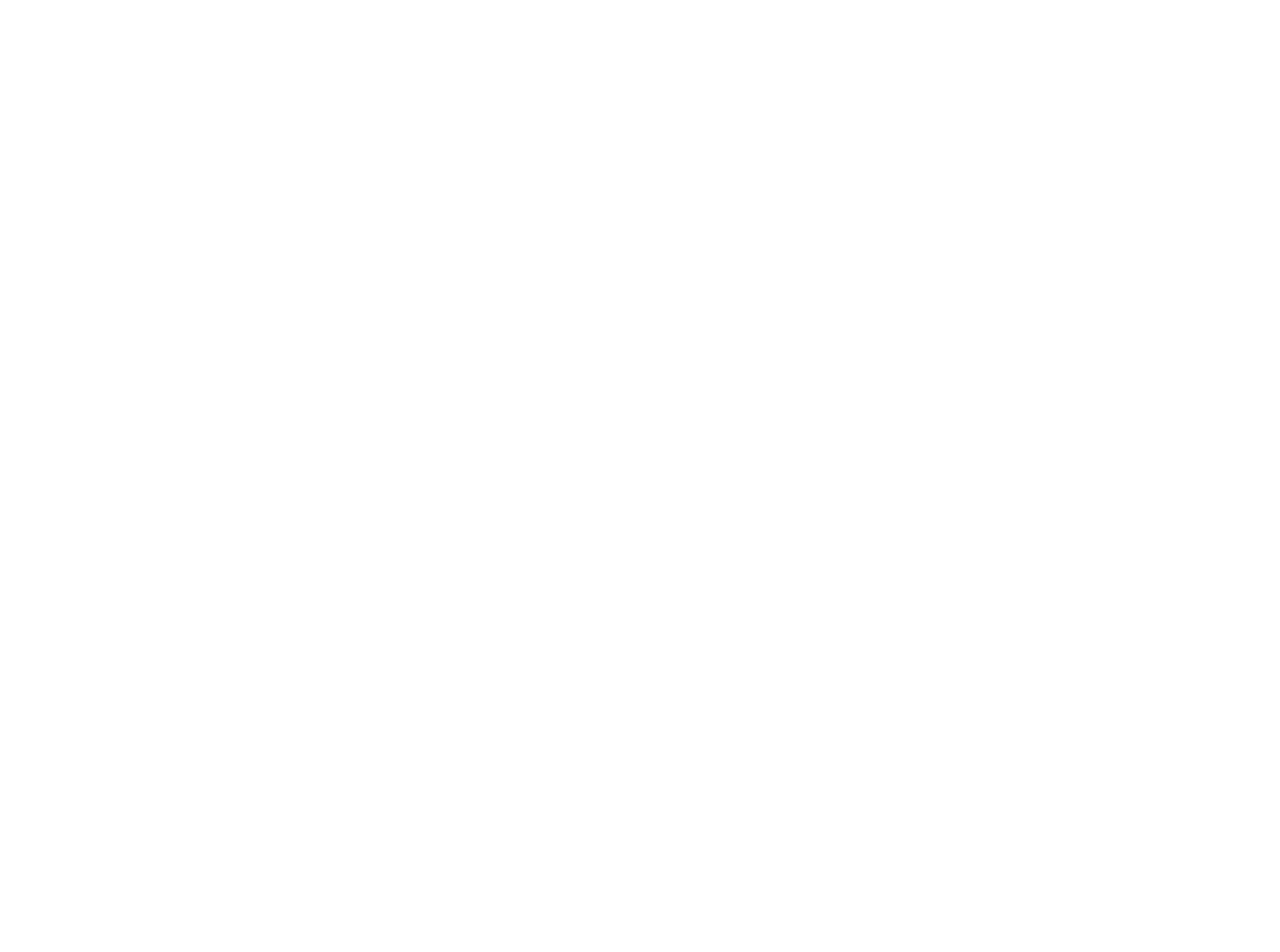
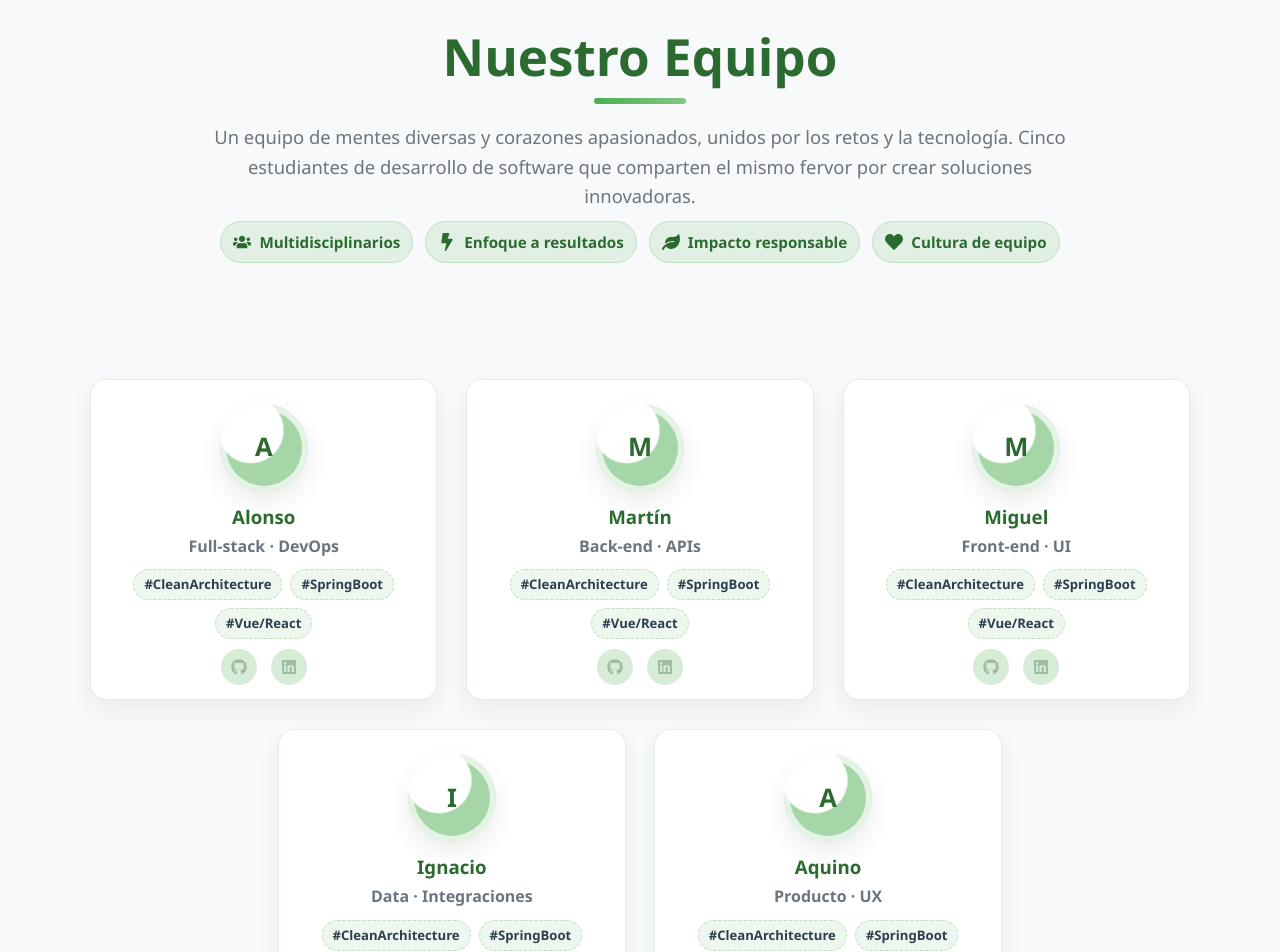
Before and after one commit to Zucane/zucane_frontend, a React app: page /team in a window 1280 px wide. Before the commit this address had no page. Shown: the part 180-1132 px from the top of the page. Before the commit the page ends 800 px from the top, so only its background shows below. Built offline with nearby package versions, Linux system fonts and the light colour scheme; the HTML template or start-up script is replaced by a standard one.

Commit message:
[ADD] added team view

```diff
--- a/src/App.jsx
+++ b/src/App.jsx
@@ -13,6 +13,7 @@
 import User from './components/public/User';
 import Propuesta from './components/public/Propuesta';
 import Impacto from './components/public/Impacto';
+import Team from './components/public/Team';
 
 export default function App() {
   return (
@@ -24,6 +25,7 @@
         <Route path="/user" element={<User />} />
         <Route path="/proposal" element={<Propuesta />} />
         <Route path="/impact" element={<Impacto />} />
+        <Route path="/team" element={<Team />} />
         <Route path="/login" element={<Login />} />
         <Route path="/register" element={<Register />} />
         <Route path="/business" element={<BusinessDashboard/>}/>
--- a/src/components/public/Landing.jsx
+++ b/src/components/public/Landing.jsx
@@ -123,7 +123,7 @@
 
       <section className="hero-section">
         <div className="hero-content">
-          <h1 className="hero-title">CO₂ Coin</h1>
+          <h1 className="hero-title">Zucoin</h1>
           <p className="hero-subtitle">
             Transforma el CO₂ capturado por la caña de azúcar de Xochitepec en tokens digitales sostenibles
           </p>
@@ -243,15 +243,14 @@
         </div>
       </section>
 
-      {/* Section 3: CO₂ Coin */}
       <section id="co2-coin" className="section">
-        <h2 className="section-title">CO₂ Coin</h2>
+        <h2 className="section-title">ZuCoin</h2>
         <div className="card">
           <h3 style={{ display: 'flex', alignItems: 'center', justifyContent: 'center', gap: '10px', color: 'var(--dark-green)', marginBottom: '1.5rem', fontSize: '1.5rem', textAlign: 'center' }}>
             <FaCertificate /> Conversión de CO₂ en Tokens Digitales
           </h3>
           <p style={{ textAlign: 'center', fontSize: '1.2rem', marginBottom: '2rem', color: 'var(--text-light)' }}>
-            <strong>Cada CO₂ Coin representa una porción del CO₂ capturado por la caña local</strong>
+            <strong>Cada ZuCoin representa una porción del CO₂ capturado por la caña local</strong>
           </p>
 
           <div className="card-grid">
@@ -272,7 +271,7 @@
             <div className="highlight-card">
               <h3><FaWind /> Tu Inversión Limpia el Aire</h3>
               <p>
-                Al adquirir CO₂ Coins, estás financiando directamente la captura
+                Al adquirir ZuCoins, estás financiando directamente la captura
                 de carbono y contribuyendo a un futuro más limpio.
               </p>
             </div>
@@ -280,7 +279,6 @@
         </div>
       </section>
 
-      {/* Section 4: Blockchain (Stellar) */}
       <section id="blockchain" className="section">
         <h2 className="section-title">Blockchain (Stellar)</h2>
         <div className="card">
@@ -297,7 +295,7 @@
               <h3 className="feature-title">Transparencia Total</h3>
               <p className="card-text">
                 Todas las transacciones son públicas y verificables en la blockchain,
-                garantizando la confianza en cada CO₂ Coin.
+                garantizando la confianza en cada ZuCoin.
               </p>
             </div>
             <div className="feature-item">
--- /dev/null
+++ b/src/components/public/Team.jsx
@@ -0,0 +1,89 @@
+import React, { useEffect, useState } from "react";
+import TopNavBar from "../TopNavBar";
+import { FaUsers, FaHeart, FaBolt, FaLeaf, FaGithub, FaLinkedin } from "react-icons/fa";
+
+const members = [
+  { name: "Alonso",   role: "Full-stack · DevOps",   gh: "", li: "" },
+  { name: "Martín",   role: "Back-end · APIs",       gh: "", li: "" },
+  { name: "Miguel",   role: "Front-end · UI",        gh: "", li: "" },
+  { name: "Ignacio",  role: "Data · Integraciones",  gh: "", li: "" },
+  { name: "Aquino",   role: "Producto · UX",         gh: "", li: "" },
+];
+
+// helper para iniciales
+const initials = (n) => n.split(/\s+/).map(p => p[0]).join("").slice(0,2).toUpperCase();
+
+export default function Team() {
+  const [scrollProgress, setScrollProgress] = useState(0);
+  useEffect(() => {
+    const onScroll = () => {
+      const st = window.scrollY || 0;
+      const dh = (document.documentElement.scrollHeight - window.innerHeight);
+      setScrollProgress(dh > 0 ? (st / dh) * 100 : 0);
+    };
+    window.addEventListener("scroll", onScroll, { passive: true });
+    onScroll();
+    return () => window.removeEventListener("scroll", onScroll);
+  }, []);
+
+  return (
+    <div className="landing-container team-bg">
+      <TopNavBar />
+      <div className="scroll-indicator" style={{ transform: `scaleX(${scrollProgress/100})` }} />
+
+      {/* HERO */}
+      <section className="team-hero">
+        <h1 className="team-title">Nuestro Equipo</h1>
+        <div className="team-underline" />
+        <p className="team-sub">
+          Un equipo de mentes diversas y corazones apasionados, unidos por los retos y la tecnología.
+          Cinco estudiantes de desarrollo de software que comparten el mismo fervor por crear soluciones innovadoras.
+        </p>
+
+        {/* badges con animación secuencial */}
+        <div className="solution-badges team-badges">
+          <span className="solution-badge"><FaUsers /> Multidisciplinarios</span>
+          <span className="solution-badge"><FaBolt /> Enfoque a resultados</span>
+          <span className="solution-badge"><FaLeaf /> Impacto responsable</span>
+          <span className="solution-badge"><FaHeart /> Cultura de equipo</span>
+        </div>
+      </section>
+
+      {/* GRID DE MIEMBROS */}
+      <section className="section">
+        <div className="team-grid">
+          {members.map((m) => (
+            <article className="team-card" key={m.name}>
+              <div className="team-avatar" aria-hidden="true">
+                <span>{initials(m.name)}</span>
+              </div>
+              <h3 className="team-name">{m.name}</h3>
+              <p className="team-role">{m.role}</p>
+
+              <div className="team-tags">
+                <span className="team-tag">#CleanArchitecture</span>
+                <span className="team-tag">#SpringBoot</span>
+                <span className="team-tag">#Vue/React</span>
+              </div>
+
+              <div className="team-links">
+                {m.gh ? <a href={m.gh} aria-label={`GitHub de ${m.name}`}><FaGithub/></a> : <span className="team-link-disabled"><FaGithub/></span>}
+                {m.li ? <a href={m.li} aria-label={`LinkedIn de ${m.name}`}><FaLinkedin/></a> : <span className="team-link-disabled"><FaLinkedin/></span>}
+              </div>
+            </article>
+          ))}
+        </div>
+      </section>
+
+      {/* MANIFIESTO */}
+      <section className="section">
+        <div className="team-callout">
+          <p>
+            Somos más que un equipo: una familia de creadores lista para dejar huella.
+            Disfrutamos el proceso, aprendemos juntos y construimos un futuro digital lleno de posibilidades.
+          </p>
+        </div>
+      </section>
+    </div>
+  );
+}
--- a/src/components/public/styles.css
+++ b/src/components/public/styles.css
@@ -1183,3 +1183,108 @@
 }
 .rm-info h4{ margin:0; color:var(--dark-green); font-size:1rem; text-align:center }
 .rm-info p{ margin:2px 0 0; color:var(--text-light); font-size:.9rem; text-align:center }
+
+/* ===== Team ===== */
+.team-bg{
+  background: radial-gradient(1100px 480px at 50% -180px, rgba(129,199,132,.16), transparent 60%),
+              var(--light-gray);
+}
+.team-hero{ padding: clamp(90px,10vw,150px) 24px 36px; max-width:1100px; margin:0 auto; text-align:center; }
+.team-title{ font-size:clamp(2.2rem,4.6vw,3.2rem); color:var(--dark-green); margin:0; }
+.team-underline{ width:92px; height:6px; margin:14px auto 18px; background:linear-gradient(90deg, var(--primary-green), var(--light-green)); border-radius:999px; }
+.team-sub{ color:var(--text-light); font-size:clamp(1rem,2vw,1.15rem); max-width:900px; margin:0 auto 10px; }
+
+/* Reusa tus solution-badges + animación secuencial ya añadida */
+.team-badges .solution-badge:nth-child(1){ animation-delay:.05s }
+.team-badges .solution-badge:nth-child(2){ animation-delay:.15s }
+.team-badges .solution-badge:nth-child(3){ animation-delay:.25s }
+.team-badges .solution-badge:nth-child(4){ animation-delay:.35s }
+
+/* Grid de equipo con forma 3 arriba y 2 intercaladas abajo */
+.team-grid {
+  display: grid;
+  grid-template-columns: repeat(6, 1fr); /* más control */
+  gap: 1.8rem;
+  justify-items: center;
+  max-width: 1100px;
+  margin: 0 auto;
+}
+
+/* Primera fila: ocupa columnas 1–2, 3–4, 5–6 (3 cards) */
+.team-card:nth-child(1) { grid-column: 1 / span 2; }
+.team-card:nth-child(2) { grid-column: 3 / span 2; }
+.team-card:nth-child(3) { grid-column: 5 / span 2; }
+
+/* Segunda fila intercalada: */
+.team-card:nth-child(4) { grid-column: 2 / span 2; } /* centrada entre 1 y 2 */
+.team-card:nth-child(5) { grid-column: 4 / span 2; } /* centrada entre 2 y 3 */
+
+/* Responsivo */
+@media (max-width: 900px) {
+  .team-grid {
+    grid-template-columns: repeat(2, 1fr);
+  }
+}
+@media (max-width: 600px) {
+  .team-grid {
+    grid-template-columns: 1fr;
+  }
+}
+
+/* Card */
+.team-card{
+  background:#fff;
+  border:1px solid rgba(129,199,132,.25);
+  border-radius:16px;
+  padding:18px 16px 14px;
+  text-align:center;
+  box-shadow:0 10px 24px rgba(0,0,0,.06);
+  transition: transform .25s ease, box-shadow .25s ease;
+}
+.team-card:hover{
+  transform: translateY(-6px);
+  box-shadow:0 18px 40px rgba(76,175,80,.22);
+}
+
+/* Avatar con iniciales */
+.team-avatar{
+  width:88px; height:88px; border-radius:50%;
+  margin: 6px auto 10px;
+  background: radial-gradient(circle at 35% 30%, #fff 0 38%, var(--card-bg) 40% 100%);
+  display:grid; place-items:center;
+  color:var(--dark-green);
+  font-weight:800; font-size:1.6rem;
+  box-shadow: inset 0 0 0 6px rgba(255,255,255,.7), 0 10px 24px rgba(0,0,0,.08);
+}
+.team-name{ margin:6px 0 0; color:var(--dark-green) }
+.team-role{ margin:2px 0 10px; color:var(--text-light); font-weight:600 }
+
+/* Tags */
+.team-tags{ display:flex; flex-wrap:wrap; gap:8px; justify-content:center; margin-bottom:10px; }
+.team-tag{
+  padding:4px 10px; border-radius:999px; font-size:.82rem; font-weight:700;
+  background:rgba(76,175,80,.10); border:1px dashed rgba(44,107,47,.2); color:var(--text-dark);
+}
+
+/* Links */
+.team-links{ display:flex; gap:14px; justify-content:center; }
+.team-links a, .team-link-disabled{
+  width:36px; height:36px; border-radius:50%; display:grid; place-items:center;
+  background:var(--card-bg); color:var(--dark-green);
+  transition: transform .2s ease, box-shadow .2s ease, background .2s ease, color .2s ease;
+}
+.team-links a:hover{
+  transform: translateY(-3px);
+  background:var(--primary-green); color:#fff;
+  box-shadow:0 12px 26px rgba(76,175,80,.28);
+}
+.team-link-disabled{ opacity:.45; cursor:not-allowed; }
+
+/* Manifiesto */
+.team-callout{
+  background:var(--light-green);
+  color:#444; border-radius:16px; padding:18px 20px;
+  border:1px solid rgba(255,255,255,.35);
+  text-align:center; box-shadow:0 16px 38px rgba(76,175,80,.28);
+}
+.team-callout p{ margin:0; font-size:1.05rem; }
```
